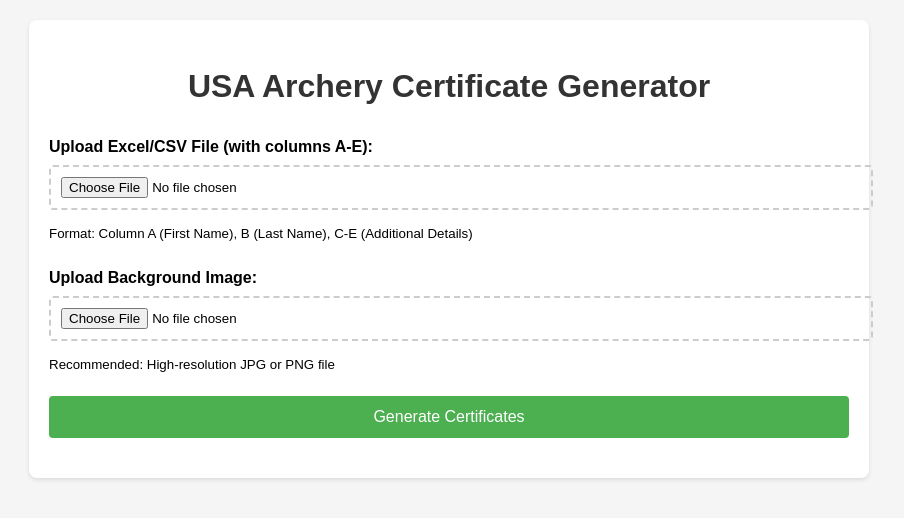
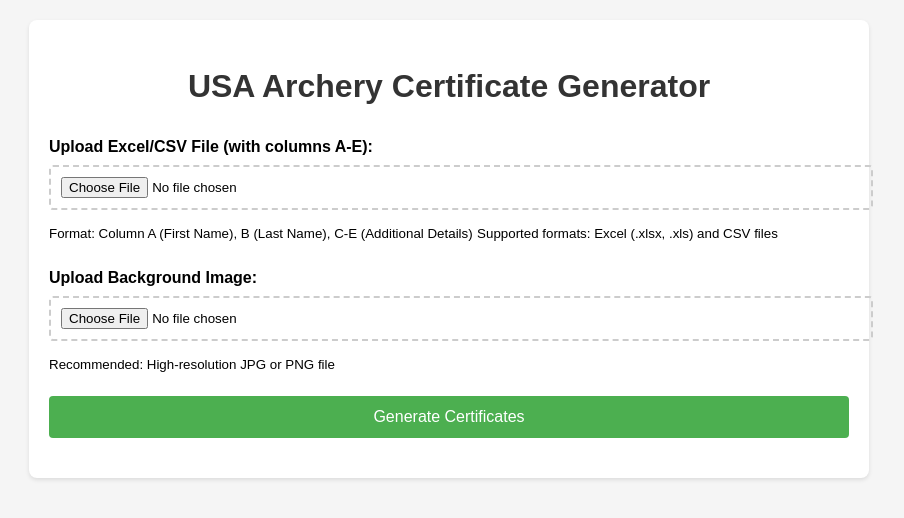
Before and after one commit to bitterjay/usaa-certs, a PHP site: page / in a window 1280 px wide. Shown: the top 518 px of the page, without its empty margins (191-1095 px from the left). Run offline with PHP 8.4, Linux system fonts and the light colour scheme.

Commit message:
Add note about supported file formats

```diff
--- a/index.php
+++ b/index.php
@@ -111,6 +111,7 @@ session_start();
                 <label for="excel_file">Upload Excel/CSV File (with columns A-E):</label>
                 <input type="file" name="excel_file" id="excel_file" accept=".xlsx,.xls,.csv" required>
                 <small>Format: Column A (First Name), B (Last Name), C-E (Additional Details)</small>
+                <small>Supported formats: Excel (.xlsx, .xls) and CSV files</small>
             </div>
 
             <div class="form-group">
```
